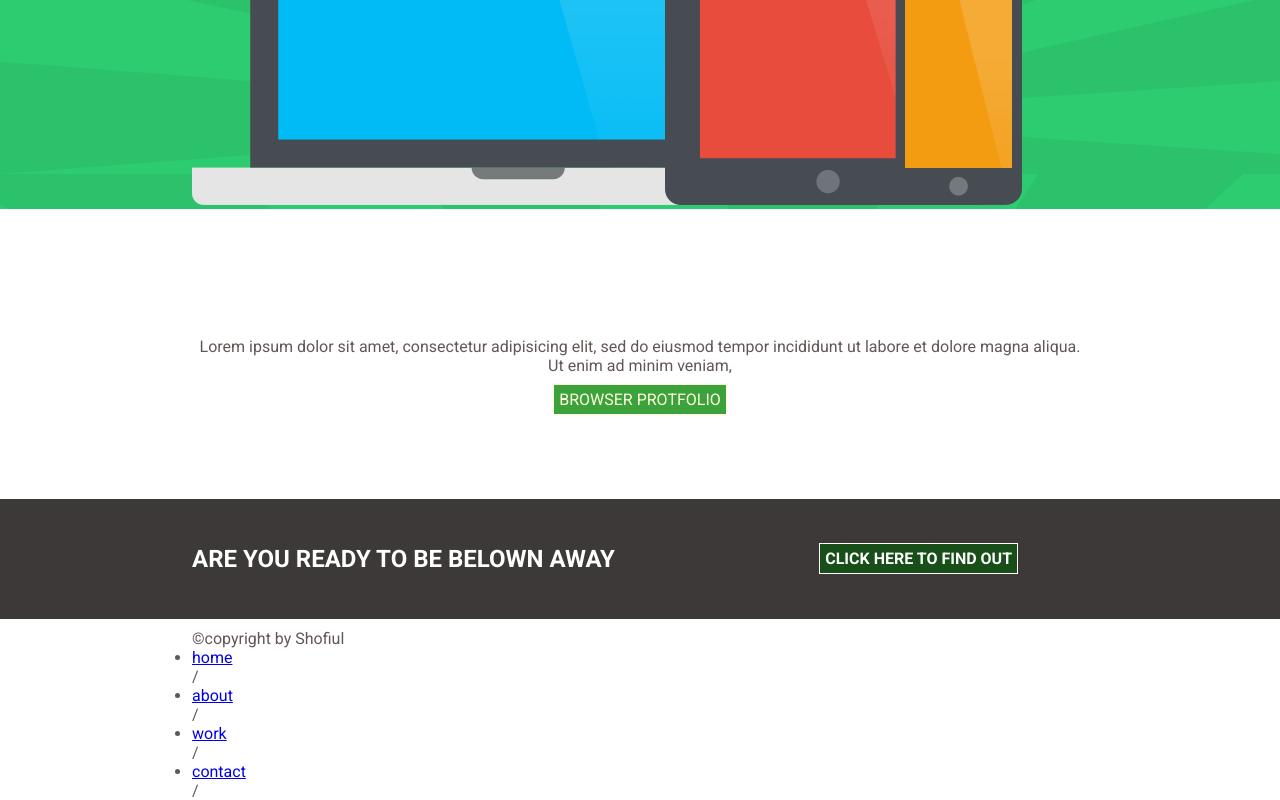
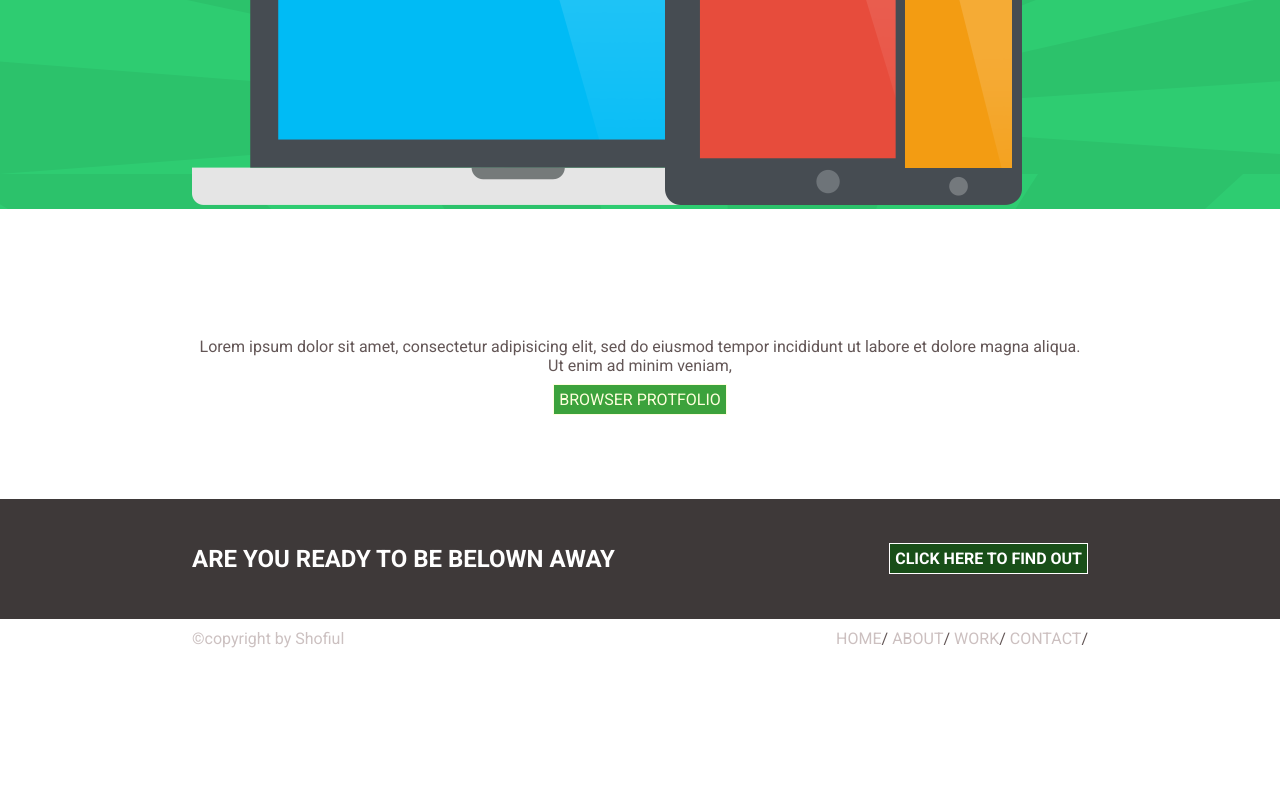
Before and after one commit to Shofiul735/class, a plain HTML site: page index.html in a window 1280 px wide. Shown: the part 470-1270 px from the top of the page. After the commit the page ends 1118 px from the top, so only its background shows below. Drawn offline with Linux system fonts and the light colour scheme.

Commit message:
Update style.css

```diff
--- a/css/style.css
+++ b/css/style.css
@@ -119,6 +119,7 @@ nav ul li a:hover{
     float:  right;
     /* margin-top:  38px; */
     /* text-decoration: none; */
+    text-align:  right;
 }
 .conLink a{
     line-height:  15vh;
@@ -130,3 +131,28 @@ nav ul li a:hover{
     padding:  5px;
     background: #184e18;
 }
+footer{}
+.left{
+    width:  20%;
+    float:  left;
+}
+.left p{
+    color: #ccc1c1;
+}
+.right{
+    width:  80%;
+    float:  left;
+}
+.right ul{
+    float:  right;
+    list-style:  none;
+}
+.right ul li{
+    display:  inline-block;
+}
+.right ul li a{
+    text-decoration:  blink;
+    color: #ccc0c0;
+    text-transform:  uppercase;
+
+}
```
